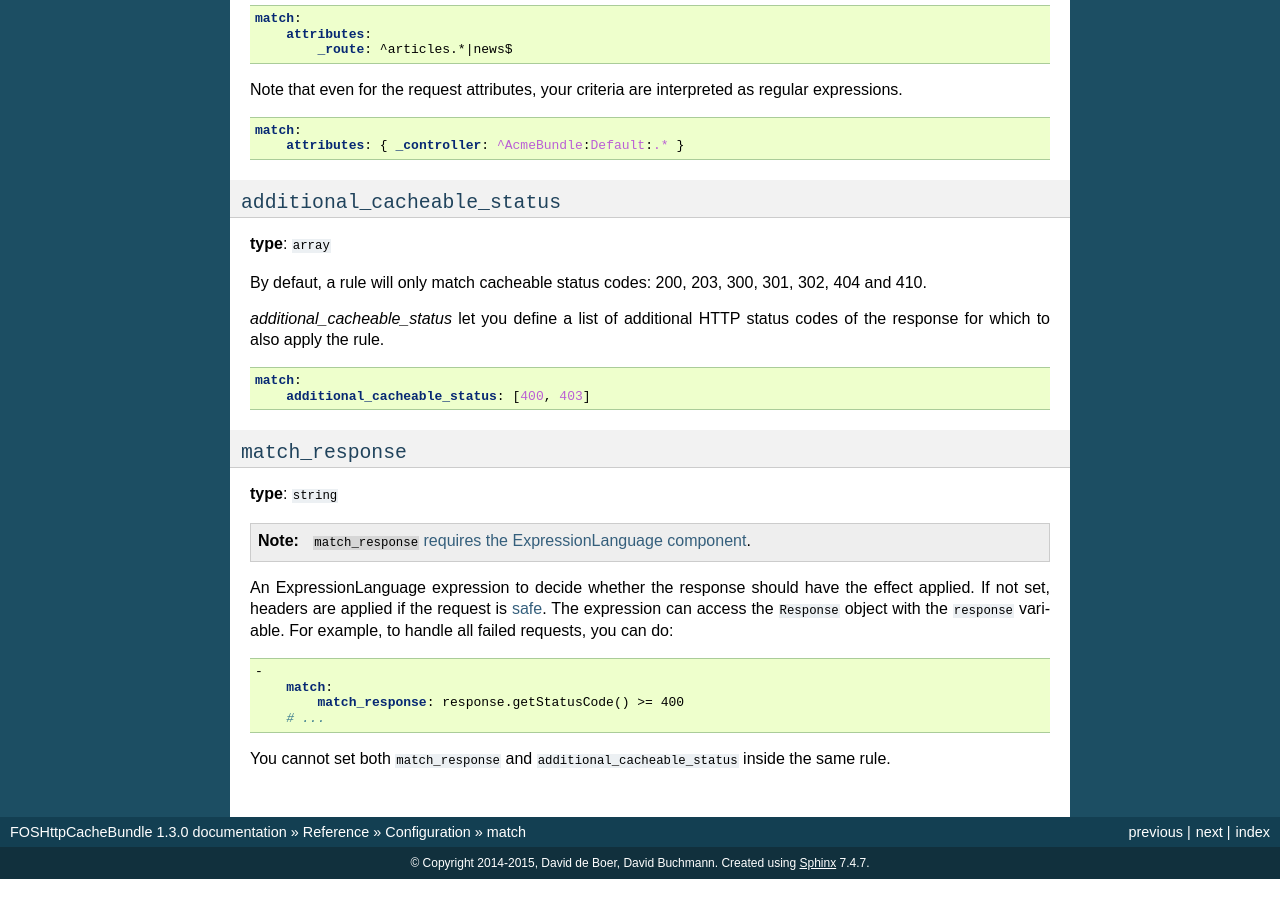
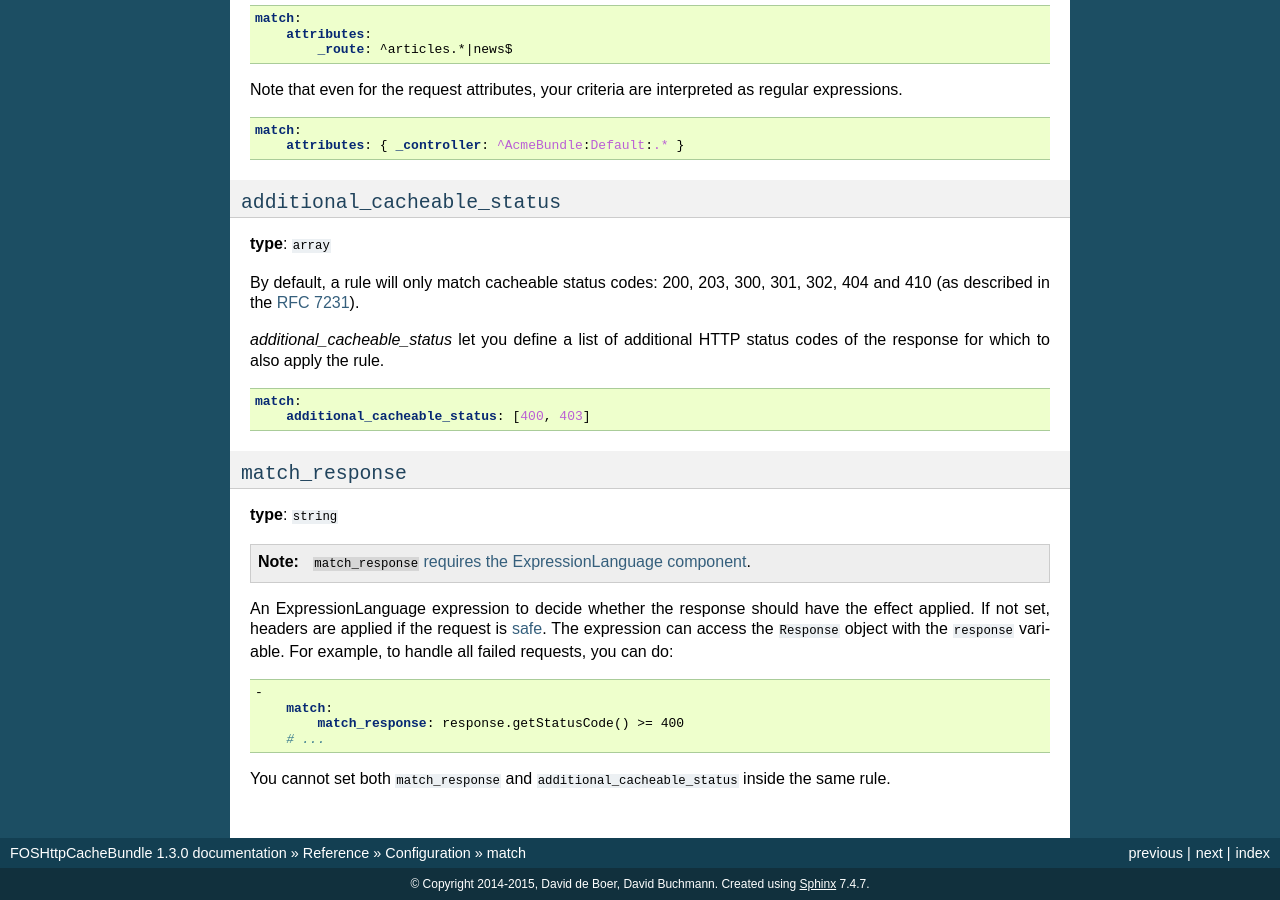
Before and after one commit to FriendsOfSymfony/FOSHttpCacheBundle, a Sphinx documentation site: the page built from Resources/doc/reference/configuration/match.rst, in a window 1280 px wide and 900 px high, scrolled down 1776 px. Built offline with Sphinx 7.4.7, drawn with Linux system fonts in a browser that asks for light colours; before the commit the page ends 2655 px from its top, so only the background shows below that.

Commit message:
Fix typo and add link to RFC in documentation on match

```diff
--- a/Resources/doc/reference/configuration/match.rst
+++ b/Resources/doc/reference/configuration/match.rst
@@ -128,8 +128,8 @@ regular expressions.
 
 **type**: ``array``
 
-By defaut, a rule will only match cacheable status codes: 200, 203, 300, 301,
-302, 404 and 410.
+By default, a rule will only match cacheable status codes: 200, 203, 300, 301,
+302, 404 and 410 (as described in the `RFC 7231`_).
 
 `additional_cacheable_status` let you define a list of additional HTTP
 status codes of the response for which to also apply the rule.
@@ -167,3 +167,4 @@ inside the same rule.
 
 .. _Trusting Proxies: http://symfony.com/doc/current/components/http_foundation/trusting_proxies.html
 .. _controllers as services: http://symfony.com/doc/current/cookbook/controller/service.html
+.. _RFC 7231: http://tools.ietf.org/html/rfc7231#page-48
```
